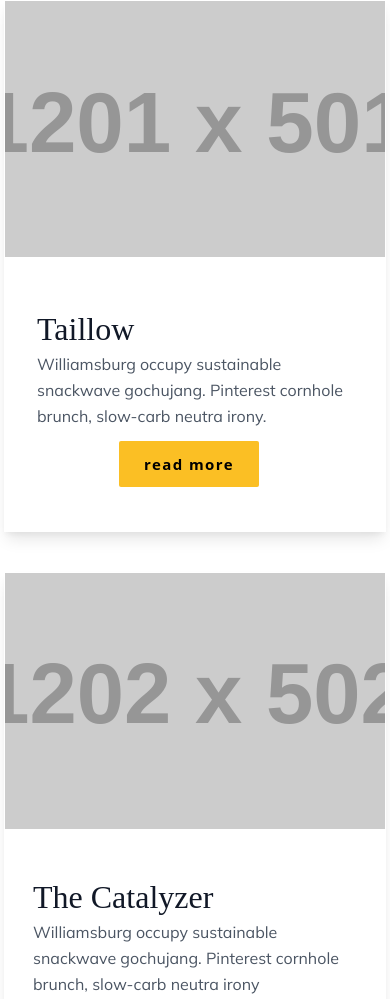
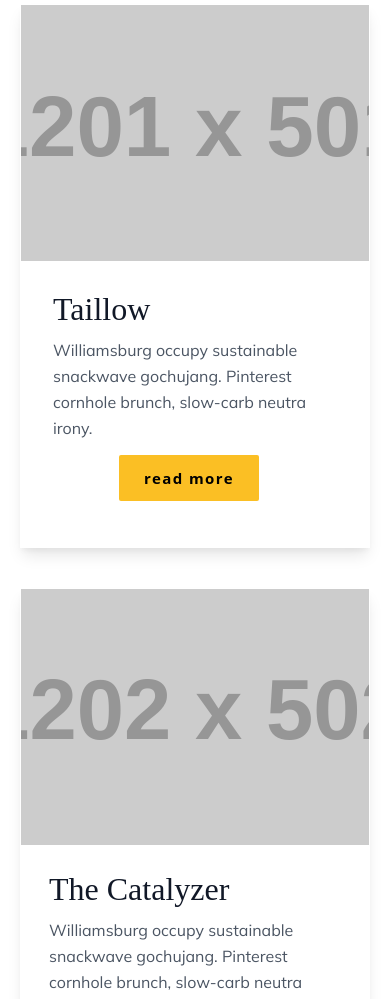
Before and after one commit to sepehrjf/sepehr-jalali, a Gatsby site: page /projects in a window 390 px wide. Shown: the part 1001-2000 px from the top of the page. Built offline with nearby package versions, Linux system fonts and the light colour scheme; Gatsby itself is replaced by a stand-in of ours; placeholder pictures from the web are drawn by us.

Commit message:
Working on Project Card Responsive Design

```diff
--- a/src/components/buttonYellow.js
+++ b/src/components/buttonYellow.js
@@ -4,7 +4,7 @@ const ButtonYellow = (props) => {
   return (
     <div className="flex justify-center">
       <button
-        className="name inline-flex text-black bg-yellow-400 border border-solid border-transparent py-2 px-6 my-3 mr-3 focus:outline-none hover:bg-yellow-100 rounded-sm text-lg cursor-pointer font-bold text-center lowercase no-underline transition ease-out duration-700 transform hover:scale-110"
+        className="name inline-flex text-black bg-yellow-400 border border-solid border-transparent py-2 px-6 my-3.5 mr-3 focus:outline-none hover:bg-yellow-100 rounded-sm text-lg cursor-pointer font-bold text-center lowercase no-underline transition ease-out duration-700 transform hover:scale-110"
         style={{
           fontSize: "0.9375rem",
           letterSpacing: "0.095em",
--- a/src/components/projectCard.js
+++ b/src/components/projectCard.js
@@ -5,8 +5,8 @@ const ProjectCard = () => {
   return (
     <section className="text-gray-600">
       <div className="container px-5 py-24 mx-auto">
-        <div className="flex flex-wrap -mx-4 -mb-10 text-left">
-          <div className="sm:w-1/2 mb-10 border border-solid border-transparent shadow-lg">
+        <div className="flex flex-wrap justify-center -mx-2.5 -mb-10 text-left">
+          <div className="sm:w-1/4 md:w-2/6 lg:w-2/5 mb-10 border border-solid border-transparent shadow-lg mx-2.5">
             <div className="h-64 overflow-hidden">
               <img
                 alt="content"
@@ -16,7 +16,7 @@ const ProjectCard = () => {
             </div>
             <div className="p-8">
               <h2
-                className="font-extralight text-gray-900 mt-6 mb-1.5"
+                className="font-extralight text-gray-900 mb-3"
                 style={{
                   fontFamily: "Playfair Display, serif",
                   fontSize: "2rem",
@@ -37,7 +37,7 @@ const ProjectCard = () => {
               <ButtonYellow name="read more" />
             </div>
           </div>
-          <div className="sm:w-1/2 mb-10 border border-solid border-transparent shadow-lg">
+          <div className="sm:w-1/4 md:w-2/6 lg:w-2/5 mb-10 border border-solid border-transparent shadow-lg mx-2.5">
             <div className="h-64 overflow-hidden">
               <img
                 alt="content"
@@ -47,7 +47,7 @@ const ProjectCard = () => {
             </div>
             <div className="p-7">
               <h2
-                className="font-extralight text-gray-900 mt-6 mb-1.5"
+                className="font-extralight text-gray-900 mb-3"
                 style={{
                   fontFamily: "Playfair Display, serif",
                   fontSize: "2rem",
```
